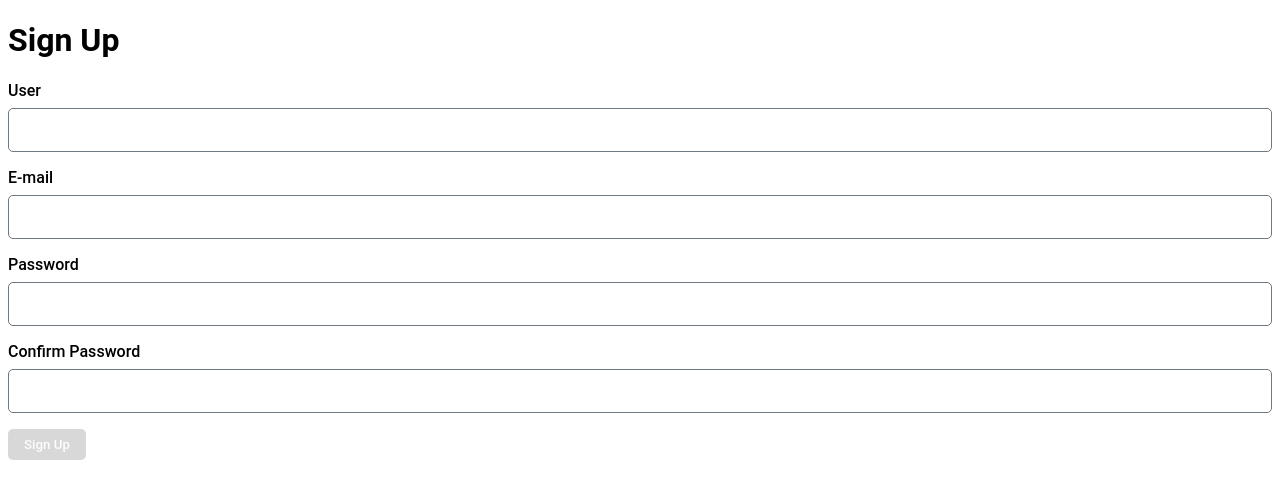
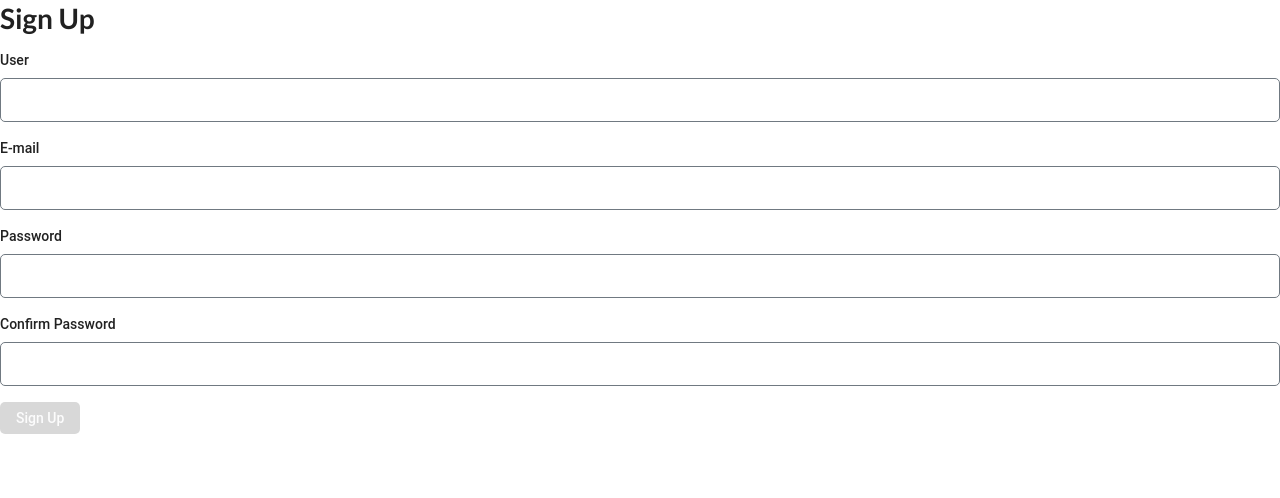
Before and after one commit to JonasPeres/react-tdd, a React (Create React App) app: page / in a window 1280 px wide. Shown: the top 498 px of the page. Built offline with nearby package versions, Linux system fonts and the light colour scheme.

Commit message:
import semantic-ui-css

```diff
--- a/src/index.css
+++ b/src/index.css
@@ -1,3 +1,5 @@
+@import "semantic-ui-css/semantic.min.css";
+
 * {
   font-family: "Roboto", sans-serif;
   box-sizing: border-box;
```
